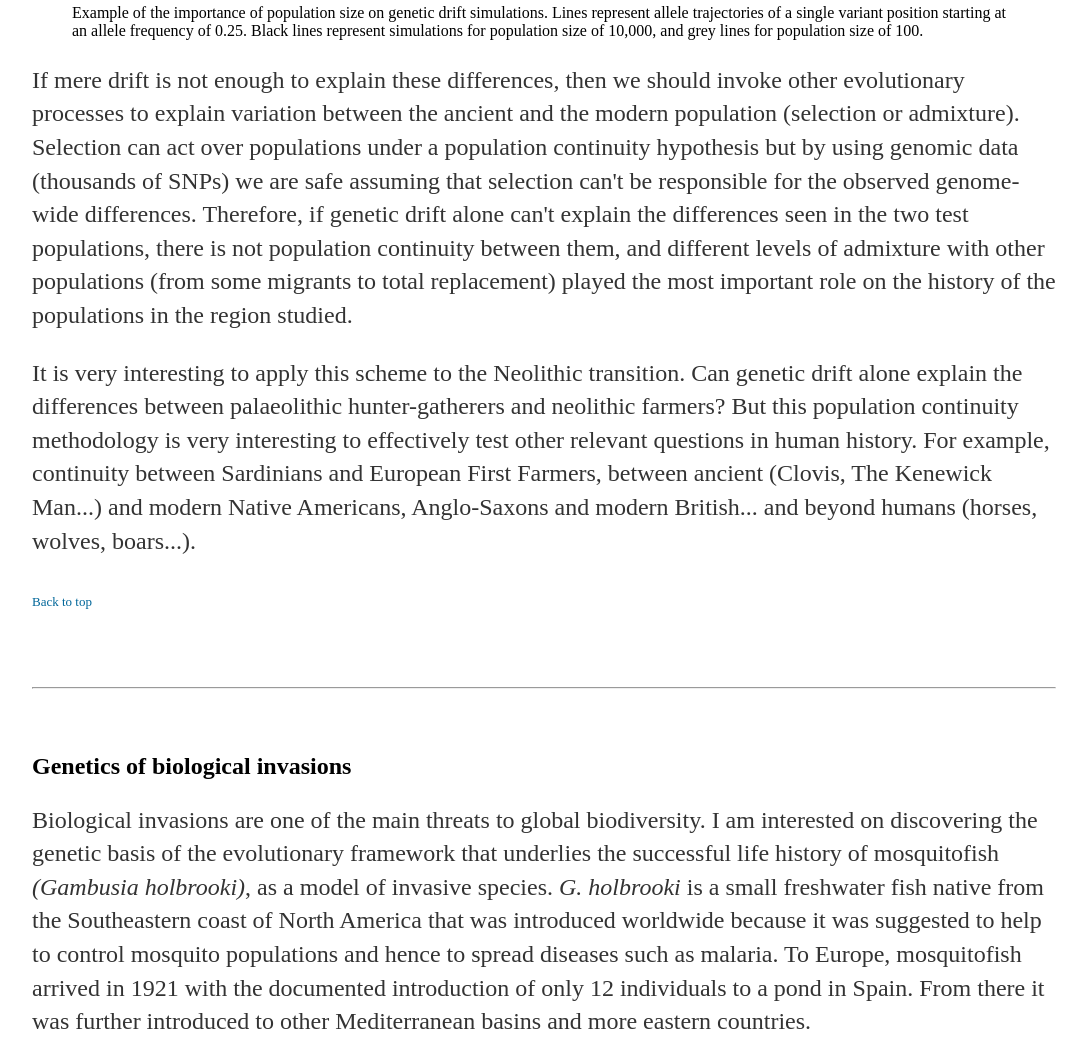
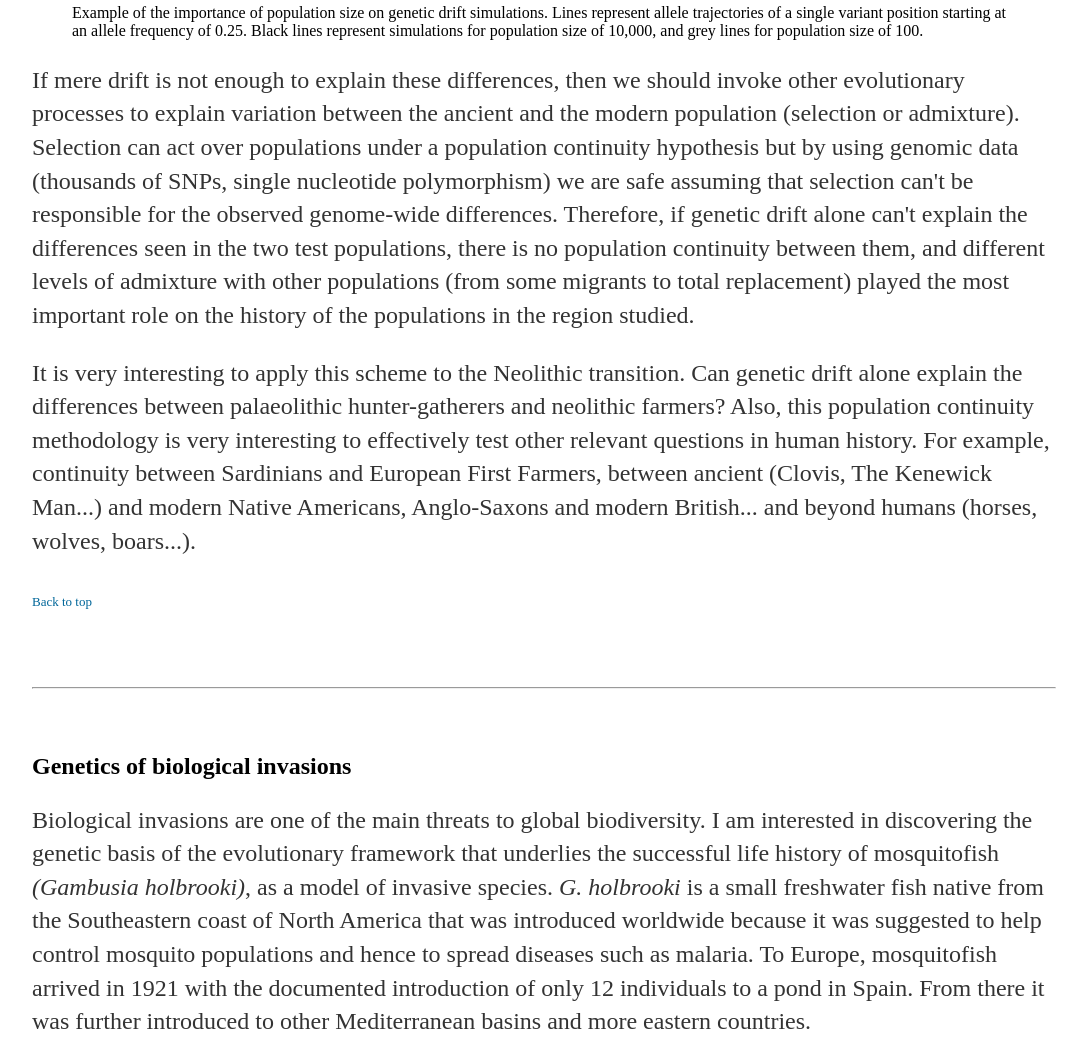
Before and after one commit to DiezMolino/diezmolino.github.io, a Jekyll site: the page research/index.html, which Jekyll copies as it is, in a window 1280 px wide and 1400 px high, scrolled down 2647 px. Shown: the part 193-1256 px from the top of the window, without its empty margins (96-1183 px from the left). Built offline with Jekyll 4.4.1, drawn with Linux system fonts in a browser that asks for light colours; some of the changed text lies outside the part shown; grey boxes are pictures that could not be loaded.

Commit message:
Update index.html

```diff
--- a/research/index.html
+++ b/research/index.html
@@ -45,7 +45,7 @@
 
 <h2>Genetics of biological invasions</h2>
 
-<p> Biological invasions are one of the main threats to global biodiversity. I am interested on discovering the genetic basis of the evolutionary framework that underlies the successful life history of mosquitofish <i>(Gambusia holbrooki)</i>, as a model to study the genetics of invasive species.</p>
+<p> Biological invasions are one of the main threats to global biodiversity. I am interested in discovering the genetic basis of the evolutionary framework that underlies the successful life history of mosquitofish <i>(Gambusia holbrooki)</i>, as a model for studying the genetics of invasive species.</p>
 
 <figure>
     <img src='https://cloud.githubusercontent.com/assets/13287919/9036943/3f9133ca-39de-11e5-9b74-128adfb98419.jpg' WIDTH=282 	HEIGHT=158/>
@@ -81,9 +81,9 @@
     <figcaption>Example of the importance of population size on genetic drift simulations. Lines represent allele trajectories of a single variant position starting at an allele frequency of 0.25. Black lines represent simulations for population size of 10,000, and grey lines for population size of 100. </figcaption>
 </figure>
 
-<p>If mere drift is not enough to explain these differences, then we should invoke other evolutionary processes to explain variation between the ancient and the modern population (selection or admixture). Selection can act over populations under a population continuity hypothesis but by using genomic data (thousands of SNPs) we are safe assuming that selection can't be responsible for the observed genome-wide differences. Therefore, if genetic drift alone can't explain the differences seen in the two test populations, there is not population continuity between them, and different levels of admixture with other populations (from some migrants to total replacement) played the most important role on the history of the populations in the region studied.</p>
+<p>If mere drift is not enough to explain these differences, then we should invoke other evolutionary processes to explain variation between the ancient and the modern population (selection or admixture). Selection can act over populations under a population continuity hypothesis but by using genomic data (thousands of SNPs, single nucleotide polymorphism) we are safe assuming that selection can't be responsible for the observed genome-wide differences. Therefore, if genetic drift alone can't explain the differences seen in the two test populations, there is no population continuity between them, and different levels of admixture with other populations (from some migrants to total replacement) played the most important role on the history of the populations in the region studied.</p>
 
-<p>It is very interesting to apply this scheme to the Neolithic transition. Can genetic drift alone explain the differences between palaeolithic hunter-gatherers and neolithic farmers? But this population continuity methodology is very interesting to effectively test other relevant questions in human history. For example, continuity between Sardinians and European First Farmers, between ancient (Clovis, The Kenewick Man...) and modern Native Americans, Anglo-Saxons and modern British... and beyond humans (horses, wolves, boars...). </p>
+<p>It is very interesting to apply this scheme to the Neolithic transition. Can genetic drift alone explain the differences between palaeolithic hunter-gatherers and neolithic farmers? Also, this population continuity methodology is very interesting to effectively test other relevant questions in human history. For example, continuity between Sardinians and European First Farmers, between ancient (Clovis, The Kenewick Man...) and modern Native Americans, Anglo-Saxons and modern British... and beyond humans (horses, wolves, boars...). </p>
 
 <p><font size='2'><a class='one' href='#top'>Back to top</a></font></p>
 
@@ -97,14 +97,14 @@
 
 <a name='Genetics of biological invasions'></a>
 <h2>Genetics of biological invasions</h2>
-<p>Biological invasions are one of the main threats to global biodiversity. I am interested on discovering the genetic basis of the evolutionary framework that underlies the successful life history of mosquitofish <i>(Gambusia holbrooki)</i>, as a model of invasive species. <i>G. holbrooki</i> is a small freshwater fish native from the Southeastern coast of North America that was introduced worldwide because it was suggested to help to control mosquito populations and hence to spread diseases such as malaria. To Europe, mosquitofish arrived in 1921 with the documented introduction of only 12 individuals to a pond in Spain. From there it was further introduced to other Mediterranean basins and more eastern countries.  </p>
+<p>Biological invasions are one of the main threats to global biodiversity. I am interested in discovering the genetic basis of the evolutionary framework that underlies the successful life history of mosquitofish <i>(Gambusia holbrooki)</i>, as a model of invasive species. <i>G. holbrooki</i> is a small freshwater fish native from the Southeastern coast of North America that was introduced worldwide because it was suggested to help control mosquito populations and hence to spread diseases such as malaria. To Europe, mosquitofish arrived in 1921 with the documented introduction of only 12 individuals to a pond in Spain. From there it was further introduced to other Mediterranean basins and more eastern countries.  </p>
 
 <figure>
     <img src='https://cloud.githubusercontent.com/assets/13287919/9036943/3f9133ca-39de-11e5-9b74-128adfb98419.jpg' WIDTH=564 	HEIGHT=316/>
    <figcaption>Female of <i>Gambusia holbrooki</i>.</figcaption>
 </figure>
 
-<p>Genetic data based on microsatellite loci and SNPs indicates that, despite bottlenecks associated to founder events, European mosquitofish populations harbour high levels of genetic diversity. This European populations are structured and display an isolation-by-distance pattern of differentiation. Also, alternative mtDNA haplotypes and differential allele frequencies suggested two European colonization routes: the original one registered on historical records and mentioned above, and a more recent one involving populations of Italy and Greece. </p>
+<p>Genetic data based on microsatellite loci and SNPs indicates that, despite bottlenecks associated to founder events, European mosquitofish populations harbour high levels of genetic diversity. These European populations are structured and display an isolation-by-distance pattern of differentiation. Also, alternative mtDNA haplotypes and differential allele frequencies suggested two European colonization routes: the original one registered on historical records and mentioned above, and a more recent one involving populations of Italy and Greece. </p>
 
 <p><small><a class='one' href="http://link.springer.com/article/10.1007/s10530-009-9505-5" target="_blank"> Origin and genetic diversity of mosquitofish <i>(Gambusia holbrooki)</i> introduced to Europe (2010) Oriol Vidal, Emili García-Berthou, Pablo A. Tedesco and José-Luis García-Marín </a> </small></p>
 
```
Also changed, not shown: other parts of research/index.html (+2 -2 lines).
